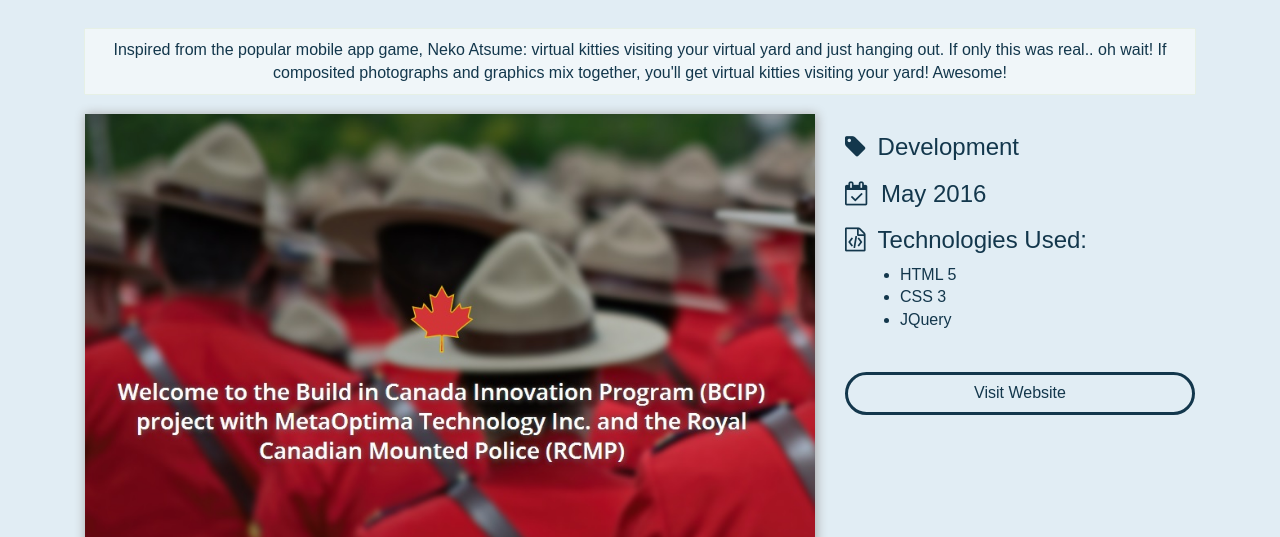
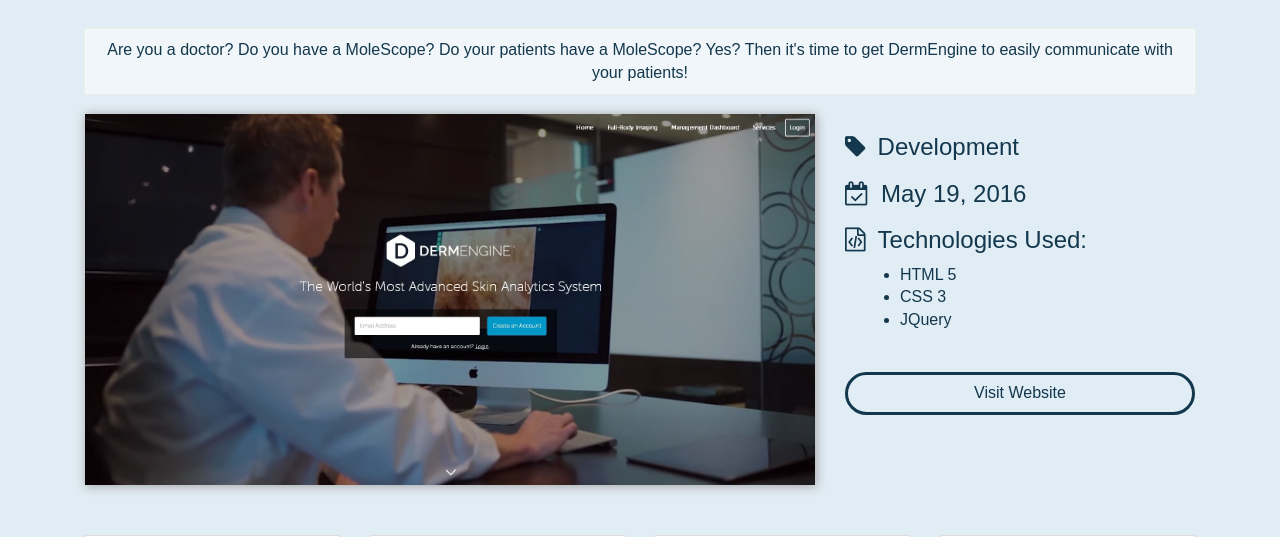
Before and after one commit to diachion/PORTFOLIOZ, a PHP site: page /dermengine.php in a window 1280 px wide. Shown: the part 465-1002 px from the top of the page. Run offline with PHP 8.4, Linux system fonts and the light colour scheme; some web fonts are replaced.

Commit message:
Filled in content for DermEngine page

```diff
--- a/dermengine.php
+++ b/dermengine.php
@@ -24,15 +24,14 @@
 
 <!-- -=-=-=-=- TL;DR / BLURB -=-=-=-=- -->
 <div class="col-md-12 text-center blurb">
-  <p> Inspired from the popular mobile app game, Neko Atsume: virtual kitties visiting your virtual yard and just hanging out. If only this was real..
-    oh wait! If composited photographs and graphics mix together, you'll get virtual kitties visiting your yard! Awesome! </p>
+  <p> Are you a doctor? Do you have a MoleScope? Do your patients have a MoleScope? Yes? Then it's time to get DermEngine to easily communicate with your patients! </p>
 </div>
 <!-- -=-=-=-=-=-=-=-=-=-=-=-=-=-=-=-=-=- -->
 
 
 <!-- -=-=-=-=- FINISHED WORK -=-=-=-=- -->
   <div class="col-md-8 text-center">
-    <img class="work-main" src="imgs/works/rcmp/rcmp-focus.jpg" alt="BCIP with MetaOptima and RCMP"/>
+    <img class="work-main" src="imgs/works/dermengine/de-focus.jpg" alt="DermEngine"/>
   </div> <!-- column -->
 
 <!-- -=-=-=-=-=-=-=-=-=-=-=-=-=-=-=-=-=- -->
@@ -41,7 +40,7 @@
 <!-- -=-=-=-=- WORK INFORMATION -=-=-=-=- -->
   <div class="col-md-4">
     <h3 class="no-header"><span class="fa fa-tag icon-left"></span>Development</h3>
-    <h3 class="no-header"><span class="fa fa-calendar-check-o icon-left"></span>May 2016</h3>
+    <h3 class="no-header"><span class="fa fa-calendar-check-o icon-left"></span>May 19, 2016</h3>
     <h3 class="no-header"><span class="fa fa-file-code-o icon-left"></span>Technologies Used:</h3>
       <ul class="tech-list">
         <li>HTML 5</li>
@@ -59,7 +58,7 @@
 
   <div class="col-xs-6 col-md-3 text-center">
     <a class="thumbnail" data-toggle="modal" data-target="#na-original">
-      <img src="imgs/works/nekoatsume/progress-o1.jpg" alt="Neko Atsume Original"/>
+      <img src="imgs/works/dermengine/progress-o1.jpg" alt="Neko Atsume Original"/>
     </a>
   </div> <!-- column -->
 
@@ -71,7 +70,7 @@
         <h4 class="modal-title" id="myModalLabel">Mockup</h4>
       </div>
       <div class="modal-body">
-        <p><img class="modal-img" src="imgs/works/nekoatsume/progress-o1.jpg" alt="Neko Atsume Original"/></p>
+        <p><img class="modal-img" src="imgs/works/dermengine/progress-o1.jpg" alt="Neko Atsume Original"/></p>
         <p>Part of the mockup I did.</p>
       </div>
     </div>
@@ -79,12 +78,12 @@
 </div>
 
   <div class="col-xs-6 col-md-3 text-center">
-    <a class="thumbnail" data-toggle="modal" data-target="#na-progress1">
-      <img src="imgs/works/nekoatsume/progress-o2.jpg" alt="Neko Atsume Progress #1"/>
+    <a class="thumbnail" data-toggle="modal" data-target="#de-information">
+      <img src="imgs/works/dermengine/de-information.jpg" alt="DermEngine"/>
     </a>
   </div> <!-- column -->
 
-  <div class="modal fade" id="na-progress1" tabindex="-1" role="dialog" aria-labelledby="myLargeModalLabel">
+  <div class="modal fade" id="de-information" tabindex="-1" role="dialog" aria-labelledby="myLargeModalLabel">
   <div class="modal-dialog modal-lg" role="document">
     <div class="modal-content">
       <div class="modal-header">
@@ -92,7 +91,7 @@
         <h4 class="modal-title" id="myModalLabel">Information</h4>
       </div>
       <div class="modal-body">
-        <p><img class="modal-img" src="imgs/works/nekoatsume/progress-o2.jpg" alt="Neko Atsume Progress #1"/></p>
+        <p><img class="modal-img" src="imgs/works/dermengine/de-information.jpg" alt="DermEngine"/></p>
         <p>Some information content of the page.</p>
       </div>
     </div>
@@ -100,12 +99,12 @@
 </div>
 
   <div class="col-xs-6 col-md-3 text-center">
-    <a class="thumbnail" data-toggle="modal" data-target="#na-progress2">
-      <img src="imgs/works/nekoatsume/progress-o3.jpg" alt="Neko Atsume Progress #2"/>
+    <a class="thumbnail" data-toggle="modal" data-target="#de-fbi">
+      <img src="imgs/works/dermengine/de-fbi.jpg" alt="DermEngine Full-Body Imaging"/>
     </a>
   </div> <!-- column -->
 
-  <div class="modal fade" id="na-progress2" tabindex="-1" role="dialog" aria-labelledby="myLargeModalLabel">
+  <div class="modal fade" id="de-fbi" tabindex="-1" role="dialog" aria-labelledby="myLargeModalLabel">
   <div class="modal-dialog modal-lg" role="document">
     <div class="modal-content">
       <div class="modal-header">
@@ -113,7 +112,7 @@
         <h4 class="modal-title" id="myModalLabel">Full-Body Imaging Page</h4>
       </div>
       <div class="modal-body">
-        <p><img class="modal-img" src="imgs/works/nekoatsume/progress-o3.jpg" alt="Neko Atsume Progress #2"/></p>
+        <p><img class="modal-img" src="imgs/works/dermengine/de-fbi.jpg" alt="DermEngine Full-Body Imaging"/></p>
         <p>Page about Full-Body Imaging and its features.</p>
       </div>
     </div>
@@ -121,12 +120,12 @@
 </div>
 
   <div class="col-xs-6 col-md-3 text-center">
-    <a class="thumbnail" data-toggle="modal" data-target="#na-progress3">
-      <img src="imgs/works/nekoatsume/progress-o4.jpg" alt="Neko Atsume Progress #3"/>
+    <a class="thumbnail" data-toggle="modal" data-target="#de-dashboard">
+      <img src="imgs/works/dermengine/de-dashboard.jpg" alt="DermEngine Management Dashboard"/>
     </a>
   </div> <!-- column -->
 
-  <div class="modal fade" id="na-progress3" tabindex="-1" role="dialog" aria-labelledby="myLargeModalLabel">
+  <div class="modal fade" id="de-dashboard" tabindex="-1" role="dialog" aria-labelledby="myLargeModalLabel">
   <div class="modal-dialog modal-lg" role="document">
     <div class="modal-content">
       <div class="modal-header">
@@ -134,7 +133,7 @@
         <h4 class="modal-title" id="myModalLabel">Management Dashboard Page</h4>
       </div>
       <div class="modal-body">
-        <p><img class="modal-img" src="imgs/works/nekoatsume/progress-o4.jpg" alt="Neko Atsume Progress #3"/></p>
+        <p><img class="modal-img" src="imgs/works/dermengine/de-dashboard.jpg" alt="DermEngine Management Dashboard"/></p>
         <p>Page about the Management Dashboard.</p>
       </div>
     </div>
@@ -152,28 +151,26 @@
 <div class="container">
   <div class="col-md-12">
     <h2 class="header-font">The Story</h2>
-      <p> MetaOptima teamed up with the Royal Canadian Mounted Police (RCMP) to test the DermEngine system. This webpage serves the purpose of having the RCMP sign up to participate in the project. </p>
+      <p> MetaOptima created the MoleScope, a smartphone attachment for dermoscopy, which is intended for patients to use. The DermEngine system is created for the use of doctors. Since the MoleScope website is already up and running beautifully, a DermEngine website is needed as well. </p>
 
   <div class="padding-bot"></div>
 
     <h2 class="header-font">The Main Focus</h2>
-      <p> The main focus was to provide information about the project to the RCMP as well as getting them to sign up to participate in the project. </p>
+      <p> The main focus was to provide information about the DermEngine system. </p>
 
    <div class="padding-bot"></div>
 
     <h2 class="header-font">The Process</h2>
-      <p> My job was to create a page that gives information to the RCMP about the BCIP project with MetaOptima and the RCMP. Initially, I thought it was just pure information with images, so I created the layout as such. Later down the road, I was told to also create a form for them to sign up with. </p>
+      <p> A website was already initially built, detailing some of the features and information pertaining to the DermEngine system. However, more information/content to add was needed, and styling changes were needed to be made. The website originally didn't have a navigation bar, so I had to create one from scratch. I haven't touched navigation bars in about a year since I started working on this, so it was a challenge for me. I also created the email sign up form (not the backend) and the error message. </p>
 
-      <p> I've never created one page layouts before, so I was experimenting with a lot of different layout options as well as getting inspiration and ideas from Pinterest. Once I was satisfied with a layout, I sent it in for feedback. Once everything was approved, I created a simple mockup then started coding it. </p>
+      <p> A new layout was needed later, so I created a mockup, got feedback, made changes, and started coding. I drew inspiration on layouts from Pinterest, and mixed and matched elements I liked into something that worked well together. </p>
 
-      <p> This page was also the first time I've ever used reveal/scrolling animations. I wanted something interactive instead of a static, boring page. Scroll reveals are really cool if used correctly, and I tried my best to make it look nice but not overused or overdone.  </p>
-
-      <p> This was also the first time I actually made a working form (I didn't touch any of the backend process/coding though). I wanted to style it to make it look more appealing than the default form, and this was also my first time styling a form. So, creating the whole form was a huge challenge for me, but in the end, I'm really happy with the results! </p>
+      <p> A use of scroll reveal animations along with tabs were created, but were never fully used because of various reasons involving the content to be displayed on the website. </p>
 
   <div class="padding-bot"></div>
 
     <h2 class="header-font">What I Learned</h2>
-      <p> Scroll reveal animations is a pain to work with if you haven't worked with any kind of JQuery or CSS animations before. I also learned how to create a fixed background with content on top as you scroll. </p>
+      <p> Mockups may look good initially, but once it's all coded, some elements on the page may actually look bad. Changes (a LOT of changes) are always needed when building a website. Feedback is constant and there's always some new things to add or change. Also, if you're building a website with no content, it's best to get a general idea of what type of content and how long the content will be before designing the layout. Or, you can design a layout that adapts easily with any type of content. Either create a layout based on the content, or create the content based on the layout. </p>
 
   </div>
 </div>  <!-- container-->
--- a/rcmp.php
+++ b/rcmp.php
@@ -24,8 +24,7 @@
 
 <!-- -=-=-=-=- TL;DR / BLURB -=-=-=-=- -->
 <div class="col-md-12 text-center blurb">
-  <p> Inspired from the popular mobile app game, Neko Atsume: virtual kitties visiting your virtual yard and just hanging out. If only this was real..
-    oh wait! If composited photographs and graphics mix together, you'll get virtual kitties visiting your yard! Awesome! </p>
+  <p> A webpage for a Build in Canada Innovation Program (BCIP) project with MetaOptima and the Royal Canadian Mounted Police (RCMP), serving to get the RCMP to participate in the project </p>
 </div>
 <!-- -=-=-=-=-=-=-=-=-=-=-=-=-=-=-=-=-=- -->
 
@@ -190,7 +189,7 @@
 
   <div class="col-xs-6 text-center">
     <a class="btn-works btn-fill-left" href="dermengine.php"><span class="fa fa-long-arrow-left"></span> Previous</a>
-    <h4 class="no-header">DermEngine</h4>
+    <h4 class="no-header">DermEngine Homepage</h4>
   </div>
 
   <div class="col-xs-6 text-center">
--- a/works.php
+++ b/works.php
@@ -34,7 +34,7 @@
 
     <div class="caption">
       <h3><a href="dermengine.php">DermEngine Homepage</a></h3>
-      <p><strong>Development</strong> <span class="fa fa-star"></span> May 2016</p>
+      <p><strong>Development</strong> <span class="fa fa-star"></span> May 19, 2016</p>
     </div> <!-- caption -->
 
   </div> <!-- card -->
```
Also changed, not shown: imgs/works/dermengine/de-dashboard.jpg (added), imgs/works/dermengine/de-fbi.jpg (added), imgs/works/dermengine/de-focus.jpg (added), imgs/works/dermengine/de-information.jpg (added).
